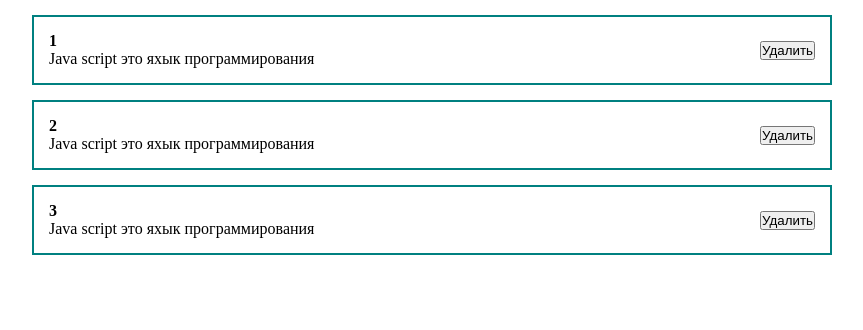
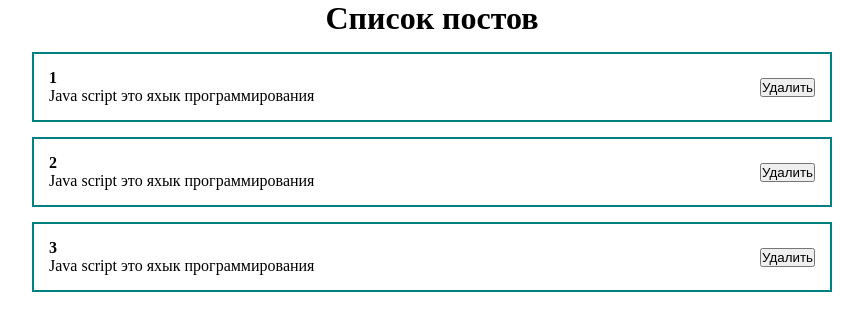
Before and after one commit to hikarido/react-fund-course, a React (Create React App) app: page / in a window 1280 px wide. Shown: the top 330 px of the page, without its empty margins (208-1071 px from the left). Built offline with nearby package versions, Linux system fonts and the light colour scheme.

Commit message:
inline style

```diff
--- a/src/App.js
+++ b/src/App.js
@@ -14,6 +14,7 @@ function App() {
 
   return (
     <div className="App">
+      <h1 style={{textAlign: 'center'}}>Список постов</h1>
       {posts.map(post =>
         <div key={post.id}>
           <PostItem post={post}/>
```
